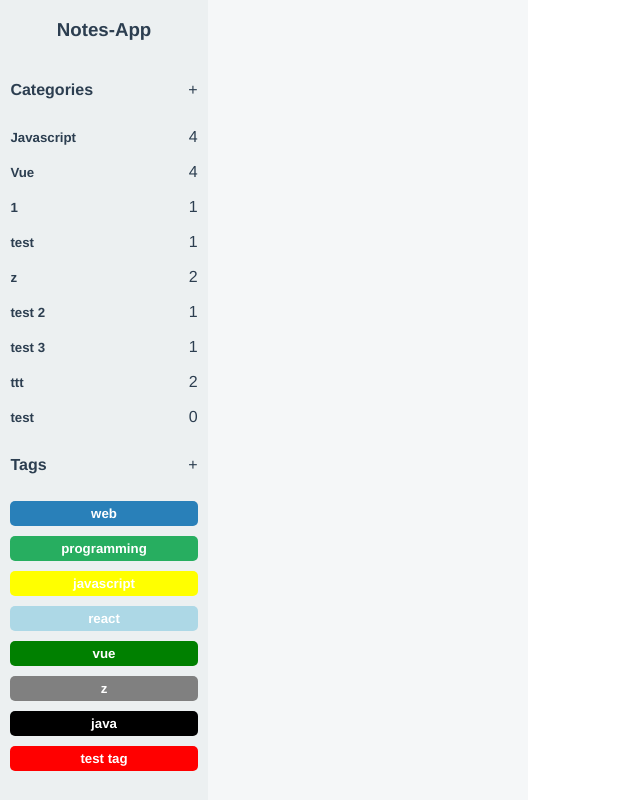
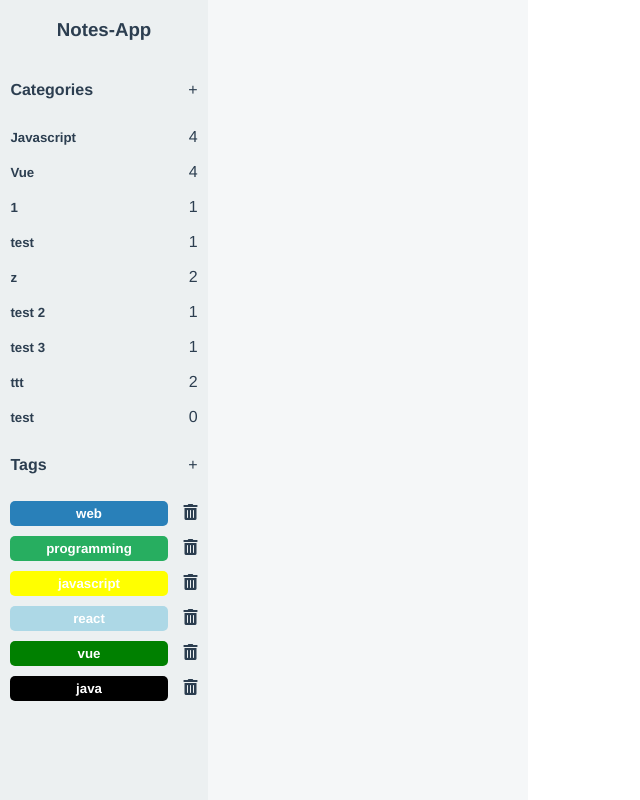
Before and after one commit to robertgeica/notas, a Vue app: page / in a window 1280 px wide. Shown: the whole page, without its empty margins (0-640 px from the left). Built offline with nearby package versions, Linux system fonts and the light colour scheme; data requests are answered from the project's data file.

Commit message:
delete tag

```diff
--- a/db.json
+++ b/db.json
@@ -247,19 +247,9 @@
       "id": 4
     },
     {
-      "tagName": "z",
-      "tagColor": "grey",
-      "id": 5
-    },
-    {
       "tagName": "java",
       "tagColor": "black",
       "id": 6
-    },
-    {
-      "tagName": "test tag",
-      "tagColor": "red",
-      "id": 7
     }
   ]
 }
--- a/public/index.html
+++ b/public/index.html
@@ -6,6 +6,8 @@
     <meta name="viewport" content="width=device-width,initial-scale=1.0">
     <link rel="icon" href="<%= BASE_URL %>favicon.ico">
     <title><%= htmlWebpackPlugin.options.title %></title>
+
+    <link rel="stylesheet" href="https://use.fontawesome.com/releases/v5.15.3/css/all.css" integrity="sha384-SZXxX4whJ79/gErwcOYf+zWLeJdY/qpuqC4cAa9rOGUstPomtqpuNWT9wdPEn2fk" crossorigin="anonymous">
   </head>
   <body>
     <noscript>
--- a/src/views/Home.vue
+++ b/src/views/Home.vue
@@ -5,6 +5,7 @@
     @get-category="getSelectedCategory"
     @add-category="addNewCategory"
     @add-tag="addNewTag"
+    @delete-tag="deleteTag"
   />
   <Notes
     :selectedCategory="selectedCategory"
@@ -146,12 +147,22 @@ export default {
           "Content-type": "application/json"
         }
       });
-      const data = await res.json();
-
 
       this.selectedCategory = {};
       const allCategories = await this.getCategories();
       this.categories = allCategories;
+    },
+
+    async deleteTag(id) {
+      const res = await fetch(`http://localhost:5000/tags/${id}`, {
+        method: "DELETE",
+        headers: {
+          "Content-type": "application/json"
+        }
+      });
+
+      const allTags = await this.getTags();
+      this.tags = allTags;
     }
   },
   async created() {
--- a/src/views/Sidebar.vue
+++ b/src/views/Sidebar.vue
@@ -67,7 +67,11 @@
         }"
       >
         {{ tag.tagName }}
+
       </h5>
+
+      <span @click="$emit('delete-tag', tag.id)"><i class="fas fa-trash-alt"></i></span>
+
     </div>
   </div>
 </template>
```
